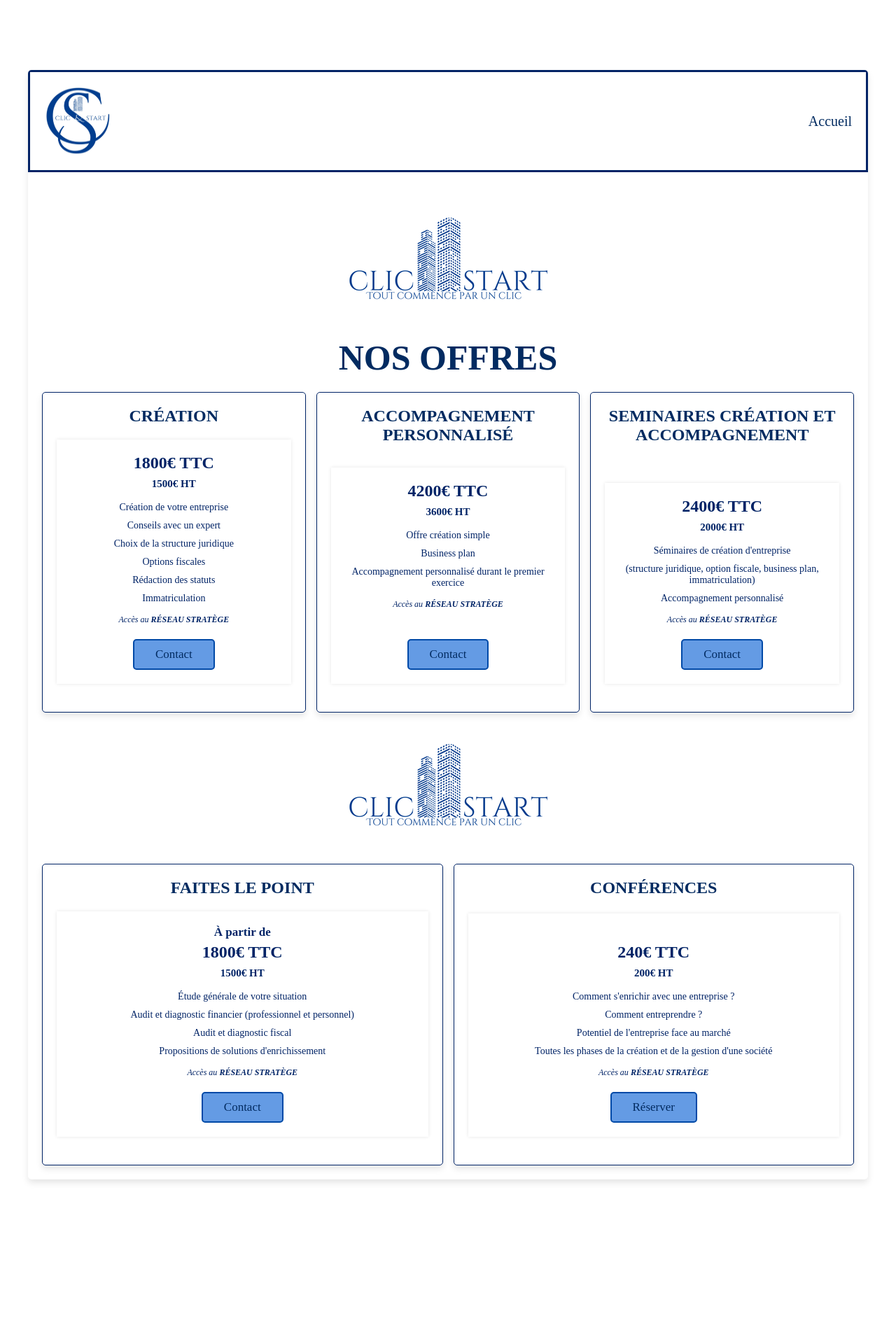
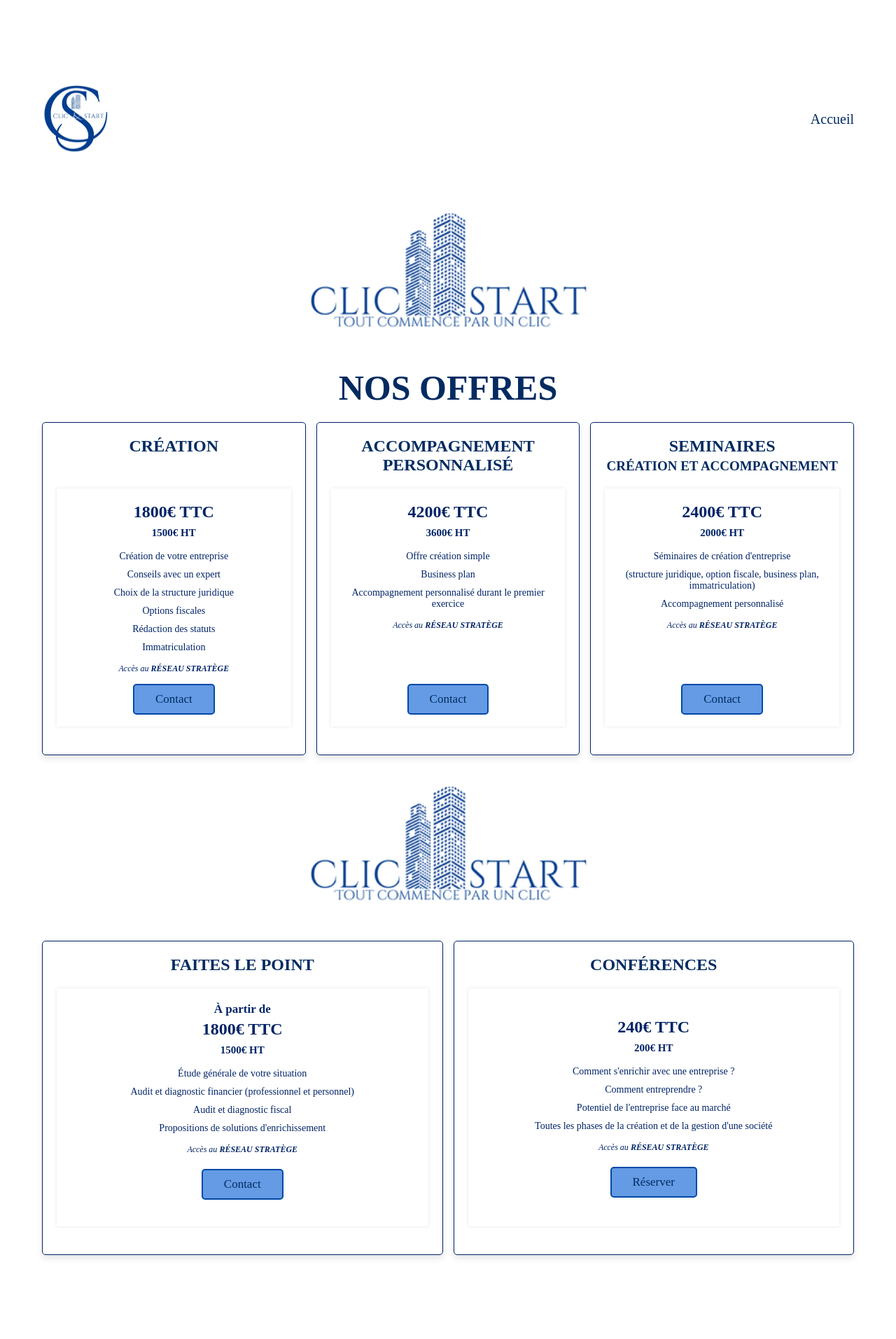
Before and after one commit to Tebayai/clic_start, a PHP site: page /formule.html in a window 1280 px wide. Shown: the whole page at 70% size. Before the commit the page ends 1690 px from the top, so only its background shows below. Run offline with PHP 8.4, Linux system fonts and the light colour scheme.

Commit message:
finalisation de la rubrique nos offres

```diff
--- a/formule.css
+++ b/formule.css
@@ -63,7 +63,7 @@
   backdrop-filter: blur(.5rem);
   max-width: 1200px;
   margin: 10rem auto;
-  box-shadow: var(--box-shadow);
+  /*box-shadow: var(--box-shadow);*/
 
 }
 
@@ -80,7 +80,7 @@
   align-items: center;
   justify-content: space-between;
   background-color: white;
-  border: 3px solid #002366;
+  /*border: 3px solid #002366;*/
 }
 
 .header .logo{
@@ -120,6 +120,7 @@
   box-shadow: 0 0 5px rgba(0, 0, 0, 0.1);
   margin-bottom: 20px;
   background-color: #fff;
+  height: 340px;
 }
 
 .price {
@@ -139,6 +140,10 @@
   font-size: 15px;
 }
 
+h3 span{
+  font-size: 19px;
+}
+
 ul {
   list-style-type: none;
   padding: 0;
@@ -148,6 +153,10 @@
 ul li {
   font-size: 14px;
   margin: 10px 0;
+}
+
+.list1{
+  height: 190px;
 }
 
 /***************/
@@ -211,6 +220,7 @@
 .logov2{
   display: block;
   margin: 45px auto;
+  width: 500px;
 }
 
 .note {
@@ -298,13 +308,17 @@
     width: 250px;
   }
 
+  h3 span{
+    font-size: 16px;
+  }
+
 
 }
 
-@media (max-width:450px){
+@media (max-width:500px){
 
   .container{
-    margin: 2rem;
+    margin: 0;
   }
 
 }
--- a/formule.html
+++ b/formule.html
@@ -56,7 +56,6 @@
                 </ul>
                 <p class="note">Accès au <strong>RÉSEAU STRATÈGE</strong></p>
               </div>
-              <br><br>
               <a href="index.html#cont" class="btn">Contact</a>
             </div>
           </div>
@@ -65,7 +64,8 @@
 
 
           <div class="box">
-            <h3>Seminaires Création et Accompagnement</h3>
+            <h3>Seminaires <br><span>Création et Accompagnement</span></h3>
+            <h2></h2>
             <div class="offer">
               <p class="price">2400€ TTC<br><span>2000€ HT</span></p>
               <div class="list1">
```
